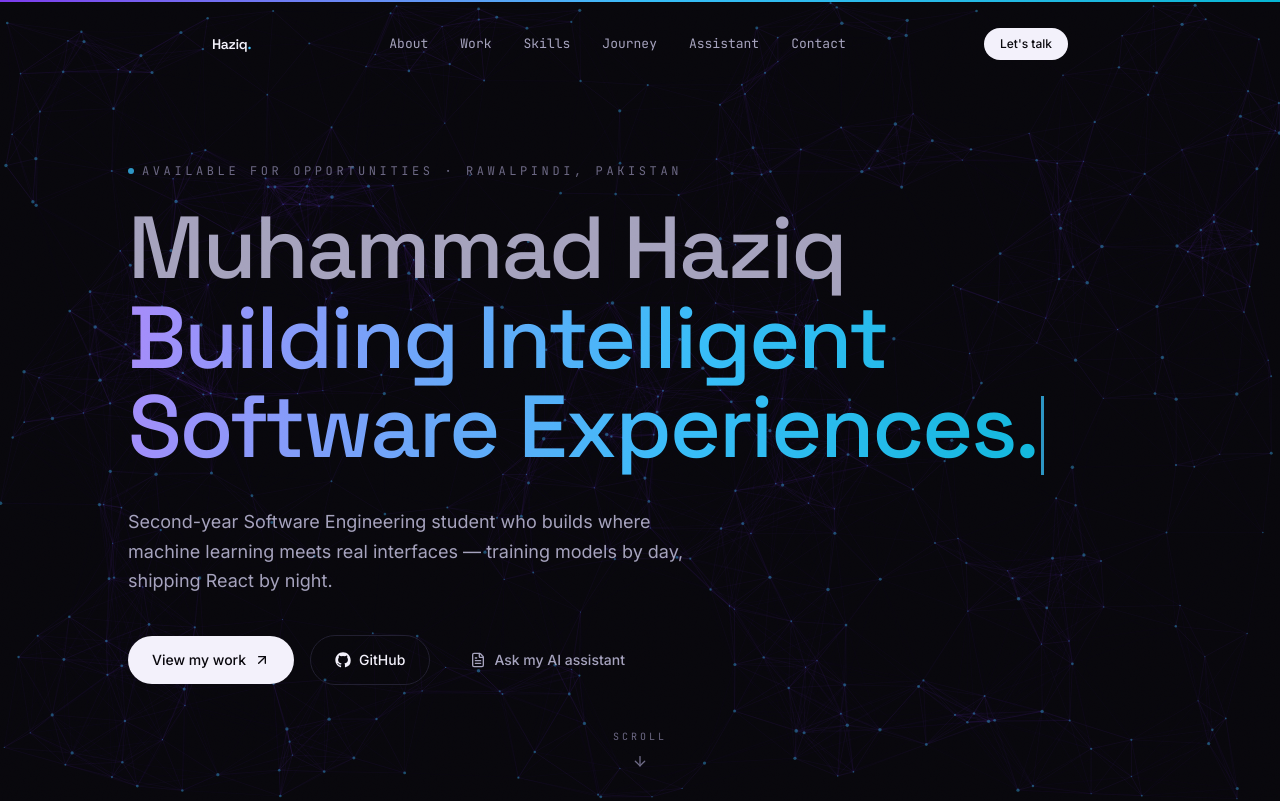
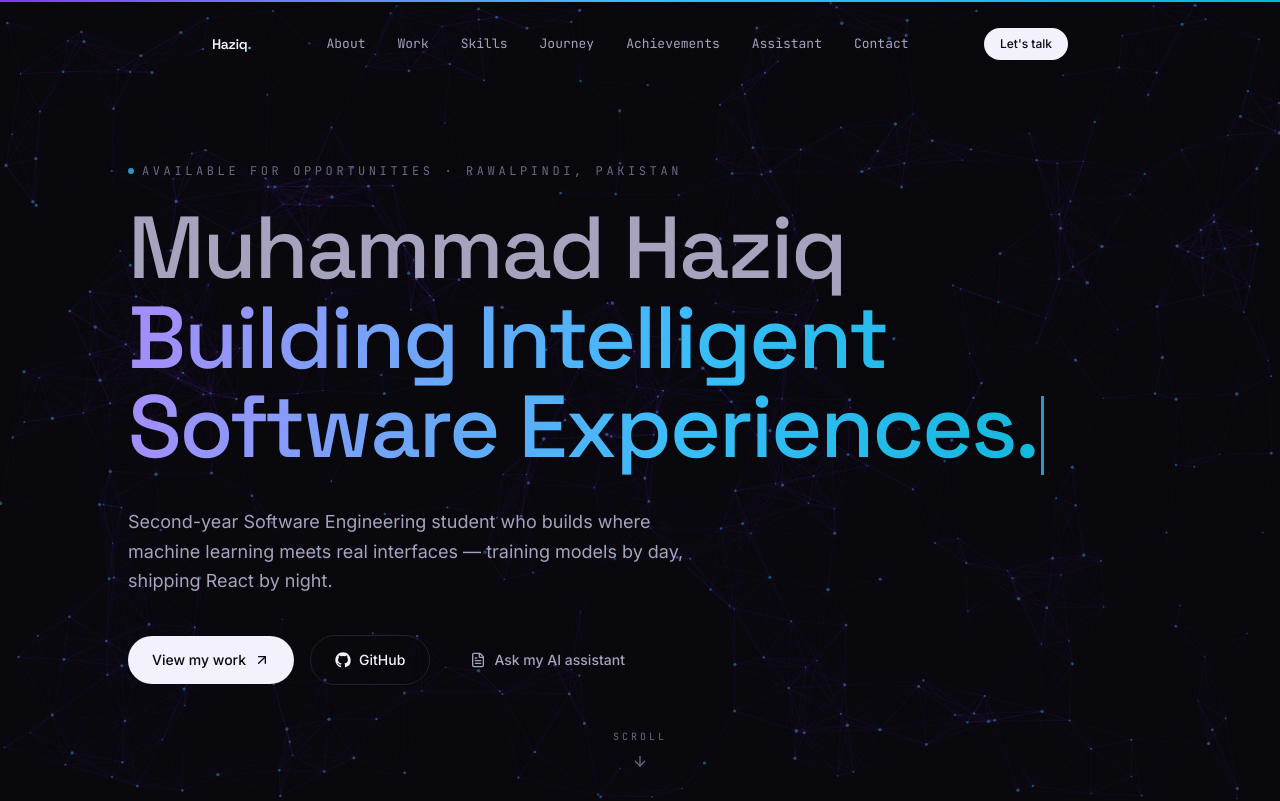
Before and after one commit to nothaziq/portfolio, a React (Vite) app: page / in a window 1280 px wide. Shown: the top 801 px of the page. Built offline with nearby package versions, Linux system fonts and the light colour scheme.

Commit message:
Added achievements to header.

```diff
--- a/src/constants/data.js
+++ b/src/constants/data.js
@@ -26,6 +26,7 @@ export const NAV_LINKS = [
   { label: "Work", href: "#projects" },
   { label: "Skills", href: "#skills" },
   { label: "Journey", href: "#journey" },
+  { label: "Achievements", href: "#achievements" },
   { label: "Assistant", href: "#assistant" },
   { label: "Contact", href: "#contact" },
 ];
```
